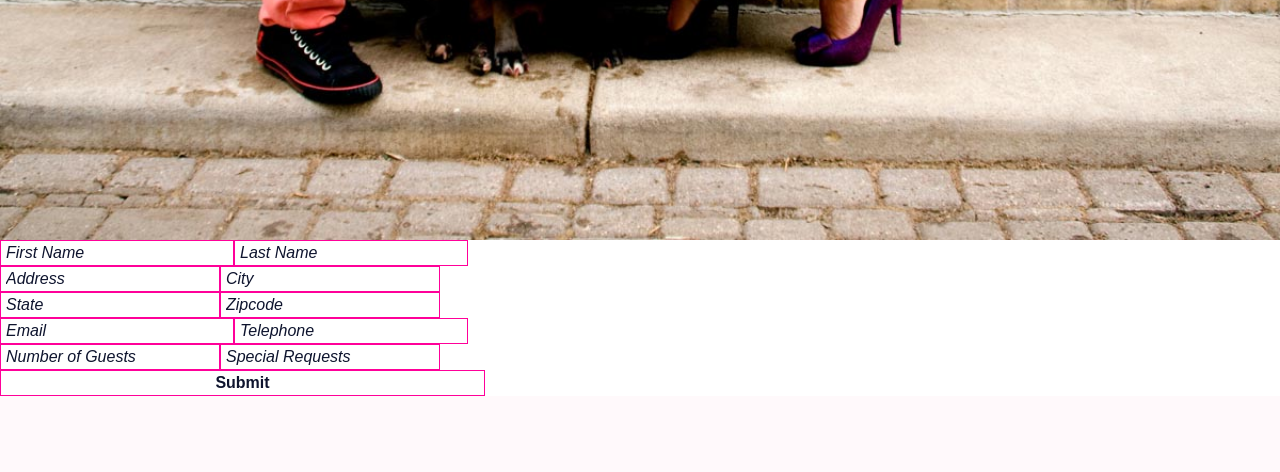
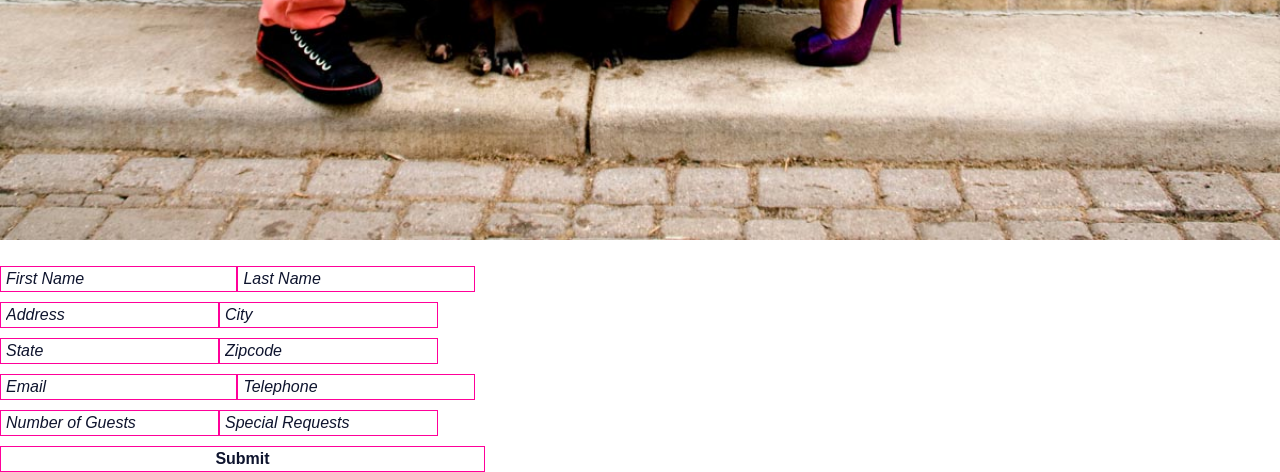
Before and after one commit to johannaruiz/pr-wedding, a PHP site: page / in a window 1280 px wide. Shown: the part 613-1085 px from the top of the page. Before the commit the page ends 1009 px from the top, so only its background shows below. Run offline with PHP 8.4, Linux system fonts and the light colour scheme; some libraries are stand-ins or nearby versions.

Commit message:
updated styles

```diff
--- a/css/style.css
+++ b/css/style.css
@@ -1,11 +1,9 @@
 /*! normalize.css v3.0.0 | MIT License | git.io/normalize */
 html {
   font-family: sans-serif;
-  /* 1 */
+  -moz-text-size-adjust: 100%;
   -ms-text-size-adjust: 100%;
-  /* 2 */
-  -webkit-text-size-adjust: 100%;
-  /* 2 */ }
+  -webkit-text-size-adjust: 100%; }
 
 body {
   margin: 0; }
@@ -218,6 +216,19 @@ th {
   visibility: hidden;
   text-indent: -9999px; }
 
+.clearfix:before,
+.clearfix:after {
+  content: " ";
+  /* 1 */
+  display: table;
+  /* 2 */ }
+
+.clearfix:after {
+  clear: both; }
+
+.clearfix {
+  *zoom: 1; }
+
 .carousel {
   position: relative; }
   .carousel .rslides {
@@ -268,10 +279,14 @@ th {
     .carousel .centered-btns_nav:focus {
       outline: none; }
 
-form {
+.rsvp p {
   width: 100%;
   max-width: 485px; }
-  form input {
+.rsvp form {
+  width: 100%;
+  max-width: 485px;
+  margin: 2% 0; }
+  .rsvp form input {
     padding: 3px 5px;
     -webkit-appearance: none;
     -moz-appearance: none;
@@ -280,31 +295,46 @@ form {
     font-style: italic;
     margin: 0;
     display: block;
-    float: left; }
-    form input.double {
-      width: 234px; }
-  form input[type="submit"] {
+    float: left;
+    margin: 0 0 2.05% 0;
+    font-weight: 400;
+    font-style: normal; }
+    .rsvp form input.third {
+      width: 31.95%; }
+    .rsvp form input.double {
+      width: 48.95%; }
+    .rsvp form input.single {
+      width: 100%; }
+    .rsvp form input.fname, .rsvp form input.city, .rsvp form input.state, .rsvp form input.email, .rsvp form input.guests {
+      margin: 0 2.05% 0 0; }
+  .rsvp form input[type="submit"] {
     width: 100%;
     color: #0e142e;
     font-weight: 700;
     background: none;
     font-style: normal;
+    margin: 0;
     -moz-transition: all 0.5s ease-in-out;
     -webkit-transition: all 0.5s ease-in-out;
     transition: all 0.5s ease-in-out; }
-    form input[type="submit"]:hover {
+    .rsvp form input[type="submit"]:hover {
       background: #0e142e;
       color: white;
       border: 1px solid #0e142e; }
 
 ::-webkit-input-placeholder {
-  color: #0e142e; }
+  color: #0e142e;
+  font-style: italic;
+  font-weight: 100; }
 
 ::-moz-placeholder {
-  color: #0e142e; }
+  color: #0e142e;
+  font-style: italic; }
 
 :-ms-input-placeholder {
-  color: #0e142e; }
+  color: #0e142e;
+  font-style: italic; }
 
 input:-moz-placeholder {
-  color: #0e142e; }
+  color: #0e142e;
+  font-style: italic; }
--- a/scss/_helpers.scss
+++ b/scss/_helpers.scss
@@ -3,3 +3,14 @@
 	visibility:hidden;
 	text-indent:-9999px;
 }
+.clearfix:before,
+.clearfix:after {
+    content: " "; /* 1 */
+    display: table; /* 2 */
+}
+.clearfix:after {
+    clear: both;
+}
+.clearfix {
+    *zoom: 1;
+}
--- a/scss/_mixins.scss
+++ b/scss/_mixins.scss
@@ -39,8 +39,8 @@
 	::-webkit-input-placeholder { @content; }
 }
 @mixin placeholder {
-	::-webkit-input-placeholder { color:$navy; }
-	::-moz-placeholder { color:$navy; }
-	:-ms-input-placeholder { color:$navy; }
-	input:-moz-placeholder { color:$navy; }
+	::-webkit-input-placeholder { color:$navy; font-style:italic; font-weight:100; }
+	::-moz-placeholder { color:$navy; font-style:italic; }
+	:-ms-input-placeholder { color:$navy; font-style:italic; }
+	input:-moz-placeholder { color:$navy; font-style:italic; }
 }
--- a/scss/_normalize.scss
+++ b/scss/_normalize.scss
@@ -1,9 +1,10 @@
 /*! normalize.css v3.0.0 | MIT License | git.io/normalize */
 
 html {
-  font-family: sans-serif; /* 1 */
-  -ms-text-size-adjust: 100%; /* 2 */
-  -webkit-text-size-adjust: 100%; /* 2 */
+  font-family: sans-serif;
+	-moz-text-size-adjust:100%;
+  -ms-text-size-adjust: 100%;
+  -webkit-text-size-adjust: 100%;
 }
 
 body {
--- a/scss/_rsvp.scss
+++ b/scss/_rsvp.scss
@@ -1,6 +1,12 @@
+.rsvp{
+	p{
+		width:100%;
+		max-width:485px;
+	}
 	form{
 		width:100%;
 		max-width:485px;
+		margin:2% 0;
 		input{
 			padding:3px 5px;
 			-webkit-appearance:none;
@@ -11,12 +17,22 @@ form{
 			margin:0;
 			display:block;
 			float:left;
+			margin:0 0 2.05% 0;
+			font-weight:400;
+			font-style:normal;
+			&.third{
+				width:31.95%;
+			}
 			&.double{
-			width:234px;
+				width:48.95%;
 			}
 			&.single{
+				width:100%;
+			}
+			&.fname, &.city, &.state, &.email, &.guests{
+				margin:0 2.05% 0 0;
+			}
 
-		}
 		}
 		input[type="submit"]{
 			width:100%;
@@ -24,6 +40,7 @@ form{
 			font-weight:700;
 			background:none;
 			font-style:normal;
+			margin:0;
 			@include prefixed-transition(all 0.5s ease-in-out);
 			&:hover{
 				background:$navy;
@@ -32,3 +49,4 @@ form{
 			}
 		}
 	}
+}
```
Lines whose indentation alone changed are shown as unchanged.
